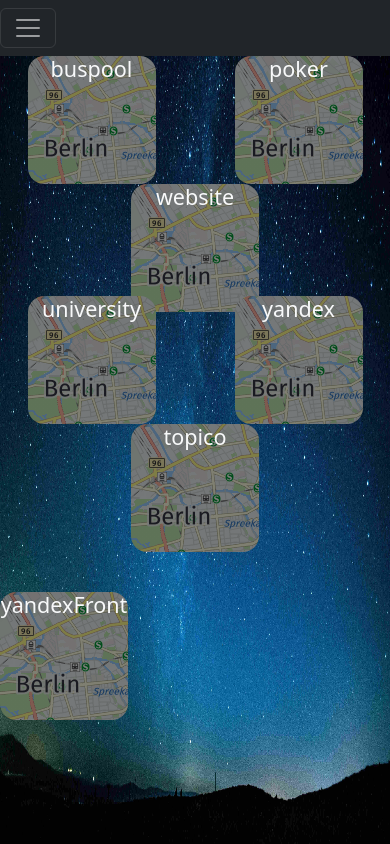
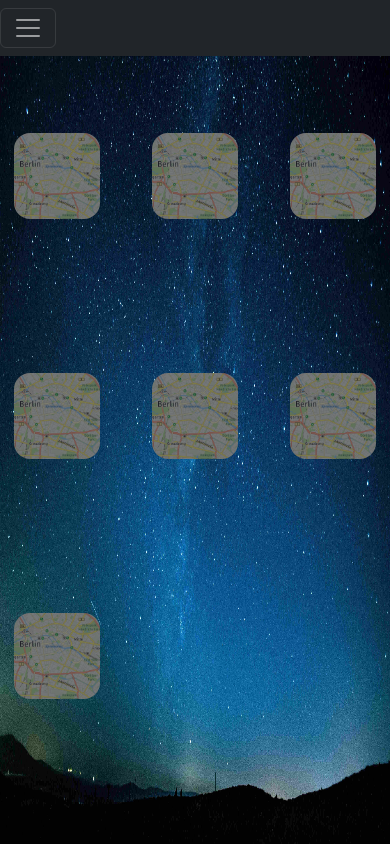
Before and after one commit to eisandbar/website, a React (Vite) app in the folder website/: page /projects in a window 390 px wide. Built offline with nearby package versions, Linux system fonts and the light colour scheme.

Commit message:
refactor(BaseImg): Styling changes
Changed how the image tiles look
Fixed behavior on mobile

```diff
--- a/website/src/Components/BaseImg.tsx
+++ b/website/src/Components/BaseImg.tsx
@@ -1,21 +1,23 @@
 import React, { ReactElement } from "react";
-import { Image } from "react-bootstrap";
+import Image from "react-bootstrap/Image";
 
 interface ImageProps {
   setOpen: React.Dispatch<React.SetStateAction<string>>;
   open: string;
   name: string;
   src: string;
+  title?: string;
 }
 
 export const BaseImg: React.FC<ImageProps> = (
   props: ImageProps
 ): ReactElement => {
   return (
+    <div className="imageBox ratio ratio-1x1">
       <Image
+        className="ratio ratio-1x1"
         src={props.src}
-      fluid
-      className="imageBox"
+        style={{ height: "75%", width: "75%" }}
         onClick={() => {
           if (props.open === props.name) {
             props.setOpen("");
@@ -24,6 +26,7 @@
           }
         }}
       />
+    </div>
   );
 };
 
@@ -36,10 +39,12 @@
     ")";
 
   return (
+    <div className="backgroundBox">
       <div
-      className="bg-image imageBox rounded-4"
+        className="bg-image rounded-4 ratio ratio-1x1 w-75"
         style={{
           backgroundImage: image,
+          backgroundSize: "100% 100%",
         }}
         onClick={() => {
           if (props.open === props.name) {
@@ -49,7 +54,8 @@
           }
         }}
       >
-      <h4 className="text-light">{props.name}</h4>
+        <h4 className="text-light">{props.title}</h4>
+      </div>
     </div>
   );
 };
```
Lines whose indentation alone changed are shown as unchanged.
